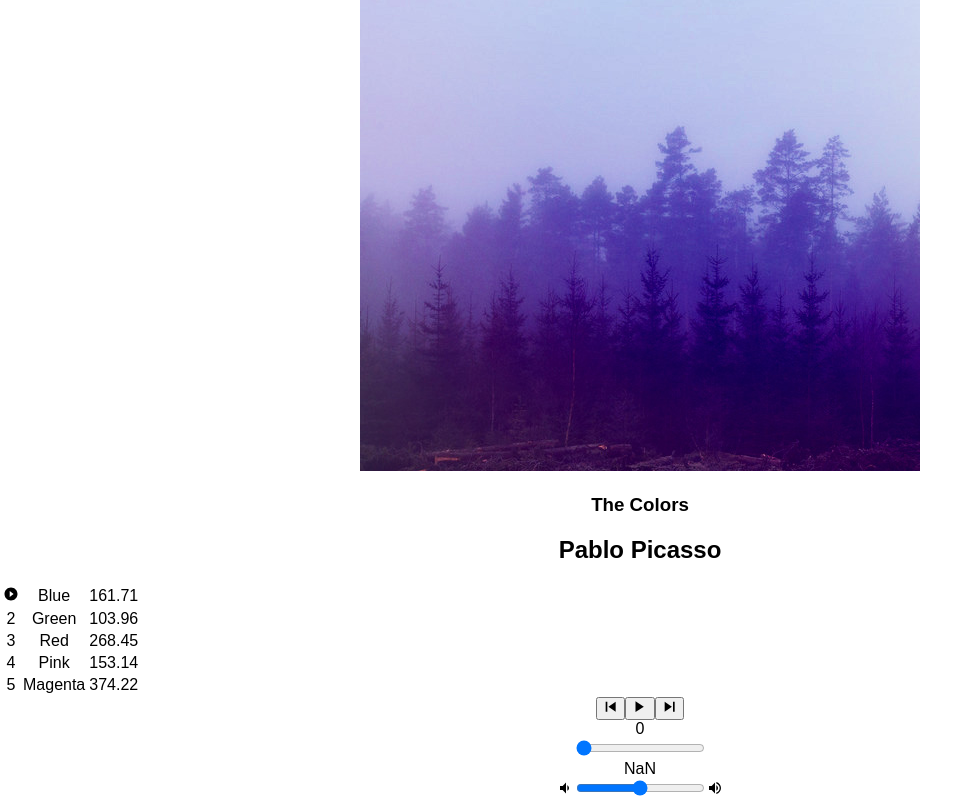
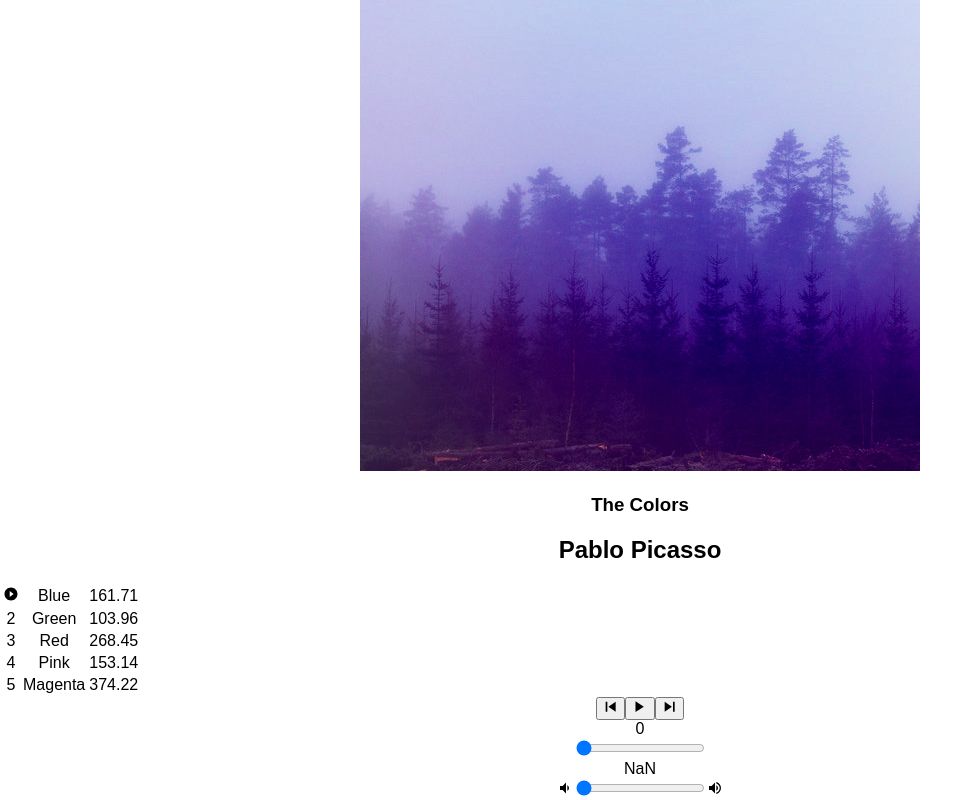
Before and after one commit to dereklundahl/Block-jams-react, a React (Create React App) app: page /album/the-colors in a window 1280 px wide. Shown: the part 187-987 px from the top of the page, without its empty margins (0-979 px from the left). Built offline with nearby package versions, Linux system fonts and the light colour scheme.

Commit message:
pushing latest changes, set volume max to 1 instead of 100

```diff
--- a/src/components/Album.js
+++ b/src/components/Album.js
@@ -15,7 +15,7 @@ class Album extends Component {
     currentSong: album.songs[0],
     currentTime: 0,
     duration: album.songs[0].duration,
-    currentVolume: 100,
+    currentVolume: 1,
     isPlaying: false,
     isHovered: null
   };
@@ -97,11 +97,11 @@ handleTimeChange(e) {
 }
 
 handleVolumeChange(e) {
-  const newVolume = this.audioElement.volume * e.target.value;
-  this.audioElement.currentVolume = newVolume;
+  const newVolume = e.target.value;
+  this.audioElement.volume = newVolume;
   this.setState({ currentVolume: newVolume })
 }
-
+/*
 handleVolumeHighClick() {
   console.log("Clicking on high volume");
   this.setState({ currentVolume: 100 })
@@ -111,7 +111,7 @@ handleVolumeLowClick() {
   console.log("clicking on low volume");
   this.setState({ currentVolume: 25 })
 }
-
+*/
 handleDisplayButton(song, index) {
   let pauseButton = <ion-icon name="pause"></ion-icon>;
   let playButton = <ion-icon name="play-circle"></ion-icon>;
@@ -177,8 +177,7 @@ handleMouseLeave(song) {
           handleNextClick={() => this.handleNextClick()}
           handleTimeChange={(e) => this.handleTimeChange(e)}
           handleVolumeChange={(e) => this.handleVolumeChange(e)}
-          handleVolumeHighClick={() => this.handleVolumeHighClick()}
-          handleVolumeLowClick={() => this.handleVolumeLowClick()}
+
         />
       </section>
     );
--- a/src/components/PlayerBar.js
+++ b/src/components/PlayerBar.js
@@ -29,17 +29,17 @@ class PlayerBar extends Component {
           <div className="total-time">{this.props.duration}</div>
         </section>
         <section id="volume-control">
-          <ion-icon name="volume-low" onClick={this.props.handleVolumeLowClick}></ion-icon>
+          <ion-icon name="volume-low" onClick={this.props.handleVolumeChange}></ion-icon>
           <input
             type="range"
             className="seek-bar"
             value={this.props.currentVolume}
-            max="100"
-            min="0"
+            max="1"
+            min="0.01"
             step="1"
             onChange={this.props.handleVolumeChange}
           />
-          <ion-icon name="volume-high" onClick={this.props.handleVolumeHighClick}></ion-icon>
+          <ion-icon name="volume-high" onClick={this.props.handleVolumeChange}></ion-icon>
         </section>
       </section>
     );
```
